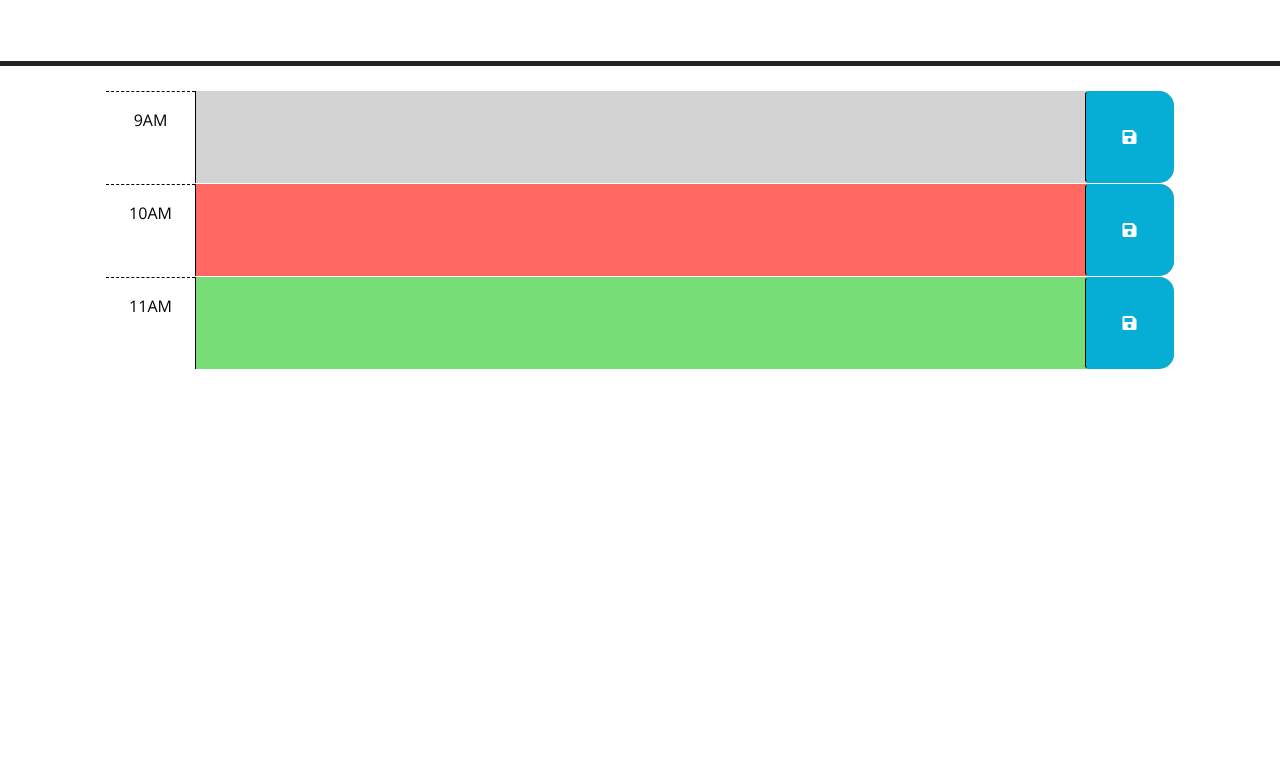
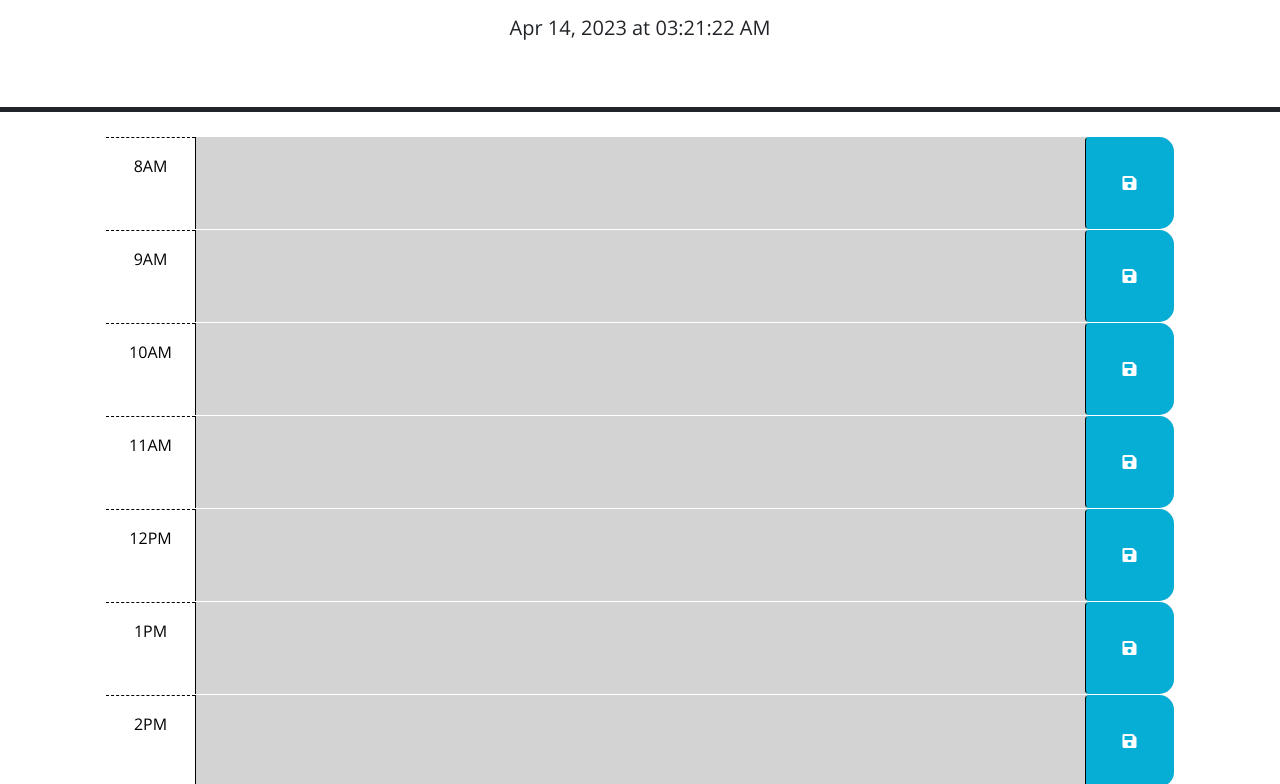
Before and after one commit to garfias06/calendar-challenge, a plain HTML site: page Develop/index.html in a window 1280 px wide. Shown: the part 166-950 px from the top of the page. Before the commit the page ends 800 px from the top, so only its background shows below. Drawn offline with nearby package versions, Linux system fonts and the light colour scheme.

Commit message:
js-file-html-file-modified

```diff
--- a/Develop/index.html
+++ b/Develop/index.html
@@ -29,17 +29,15 @@
       <p id="currentDay" class="lead"></p>
     </header>
     <div class="container-lg px-5">
-      <!-- Use class for "past", "present", and "future" to apply styles to the
-        time-block divs accordingly. The javascript will need to do this by
-        adding/removing these classes on each div by comparing the hour in the
-        id to the current hour. The html provided below is meant to be an example
-        demonstrating how the css provided can be leveraged to create the
-        desired layout and colors. The html below should be removed or updated
-        in the finished product. Remember to delete this comment once the
-        code is implemented.
-        -->
+<!-- Time blocks creating following an 8hr day shift -->
+      <div id="hour-8" class="row time-block past">
+        <div class="col-2 col-md-1 hour text-center py-3">8AM</div>
+        <textarea class="col-8 col-md-10 description" rows="3"> </textarea>
+        <button class="btn saveBtn col-2 col-md-1" aria-label="save">
+          <i class="fas fa-save" aria-hidden="true"></i>
+        </button>
+      </div>
 
-      <!-- Example of a past time block. The "past" class adds a gray background color. -->
       <div id="hour-9" class="row time-block past">
         <div class="col-2 col-md-1 hour text-center py-3">9AM</div>
         <textarea class="col-8 col-md-10 description" rows="3"> </textarea>
@@ -48,8 +46,7 @@
         </button>
       </div>
 
-      <!-- Example of a a present time block. The "present" class adds a red background color. -->
-      <div id="hour-10" class="row time-block present">
+      <div id="hour-10" class="row time-block past">
         <div class="col-2 col-md-1 hour text-center py-3">10AM</div>
         <textarea class="col-8 col-md-10 description" rows="3"> </textarea>
         <button class="btn saveBtn col-2 col-md-1" aria-label="save">
@@ -57,9 +54,48 @@
         </button>
       </div>
 
-      <!-- Example of a future time block. The "future" class adds a green background color. -->
-      <div id="hour-11" class="row time-block future">
+      <div id="hour-11" class="row time-block past">
         <div class="col-2 col-md-1 hour text-center py-3">11AM</div>
+        <textarea class="col-8 col-md-10 description" rows="3"> </textarea>
+        <button class="btn saveBtn col-2 col-md-1" aria-label="save">
+          <i class="fas fa-save" aria-hidden="true"></i>
+        </button>
+      </div>
+
+      <div id="hour-12" class="row time-block past">
+        <div class="col-2 col-md-1 hour text-center py-3">12PM</div>
+        <textarea class="col-8 col-md-10 description" rows="3"> </textarea>
+        <button class="btn saveBtn col-2 col-md-1" aria-label="save">
+          <i class="fas fa-save" aria-hidden="true"></i>
+        </button>
+      </div>
+
+      <div id="hour-13" class="row time-block past">
+        <div class="col-2 col-md-1 hour text-center py-3">1PM</div>
+        <textarea class="col-8 col-md-10 description" rows="3"> </textarea>
+        <button class="btn saveBtn col-2 col-md-1" aria-label="save">
+          <i class="fas fa-save" aria-hidden="true"></i>
+        </button>
+      </div>
+
+      <div id="hour-14" class="row time-block past">
+        <div class="col-2 col-md-1 hour text-center py-3">2PM</div>
+        <textarea class="col-8 col-md-10 description" rows="3"> </textarea>
+        <button class="btn saveBtn col-2 col-md-1" aria-label="save">
+          <i class="fas fa-save" aria-hidden="true"></i>
+        </button>
+      </div>
+
+      <div id="hour-15" class="row time-block past">
+        <div class="col-2 col-md-1 hour text-center py-3">3PM</div>
+        <textarea class="col-8 col-md-10 description" rows="3"> </textarea>
+        <button class="btn saveBtn col-2 col-md-1" aria-label="save">
+          <i class="fas fa-save" aria-hidden="true"></i>
+        </button>
+      </div>
+
+      <div id="hour-16" class="row time-block past">
+        <div class="col-2 col-md-1 hour text-center py-3">4PM</div>
         <textarea class="col-8 col-md-10 description" rows="3"> </textarea>
         <button class="btn saveBtn col-2 col-md-1" aria-label="save">
           <i class="fas fa-save" aria-hidden="true"></i>
--- a/Develop/script.js
+++ b/Develop/script.js
@@ -1,7 +1,66 @@
+// variables/references for DOM Navigation
+var displayTimeEl=$('#currentDay');
+var saveBtn=$('.saveBtn');
+// var textArea=$('<textarea>');
+var timeBlock=$('.time-block');
+
 // Wrap all code that interacts with the DOM in a call to jQuery to ensure that
 // the code isn't run until the browser has finished rendering all the elements
 // in the html.
+
 $(function () {
+
+  // Display current day at top of the calendar
+  function currentDay() {
+    var today = dayjs().format('MMM DD, YYYY [at] hh:mm:ss A');
+    displayTimeEl.text(today);
+  };
+  currentDay();
+  setInterval(currentDay, 1000);
+
+  console.log(this);
+  // Save task to textArea (should I stringify? if not why)
+  $(saveBtn).click(function(){
+    var hourShift=$(this).parent().attr('id').split('hour-').join('');
+    var textArea=$(this).siblings('.description').val();
+    localStorage.setItem(hourShift, textArea);
+  });
+  // militarytime as an option
+
+  var mTime=dayjs().hour();
+  console.log(mTime);
+  // Comparing if time-block should be past, present or future.
+  // var hoursNumber=parseInt($(this).parent().attr('id'));
+  function timeBlockColor() {
+    // Is there any other way to make this shorter?
+    var hourShift=parseInt($(this).attr("id").split("-")[1]);
+
+  if (mTime==hourShift){
+    timeBlock.addClass('present');
+  }else if(mTime>hourShift){
+    timeBlock.addClass('future');
+  }else{
+    timeBlock.addClass('past');
+  }
+  }
+  // Loop through HTML DOM
+  timeBlockColor();
+
+  // Getting tasks from local storage
+
+  $('#hour-8 .description').val(localStorage.getItem('8'));
+  $('#hour-9 .description').val(localStorage.getItem('9'));
+  $('#hour-10 .description').val(localStorage.getItem('10'));
+  $('#hour-11 .description').val(localStorage.getItem('11'));
+  $('#hour-13 .description').val(localStorage.getItem('12'));
+  $('#hour-14 .description').val(localStorage.getItem('13'));
+  $('#hour-15 .description').val(localStorage.getItem('14'));
+  $('#hour-16 .description').val(localStorage.getItem('15'));
+  $('#hour-17 .description').val(localStorage.getItem('16'));
+
+});
+
+
   // TODO: Add a listener for click events on the save button. This code should
   // use the id in the containing time-block as a key to save the user input in
   // local storage. HINT: What does `this` reference in the click listener
@@ -20,4 +79,3 @@ $(function () {
   // attribute of each time-block be used to do this?
   //
   // TODO: Add code to display the current date in the header of the page.
-});
```
